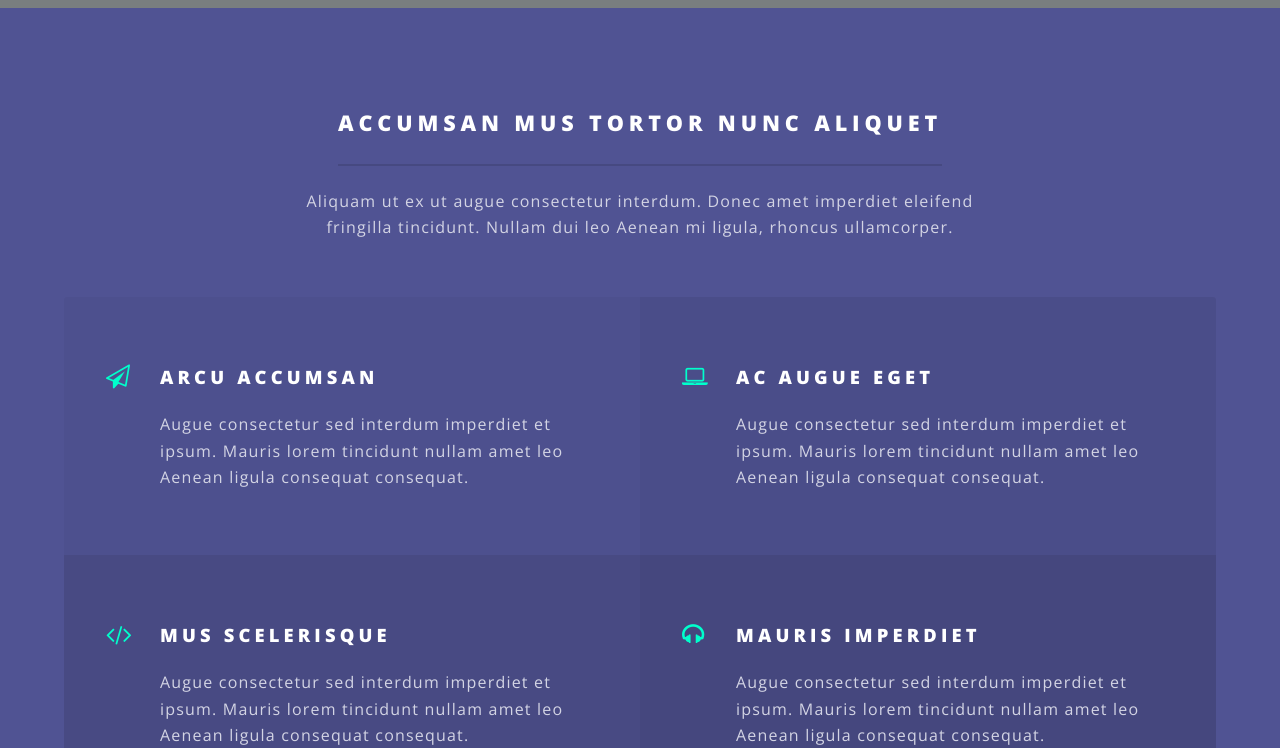
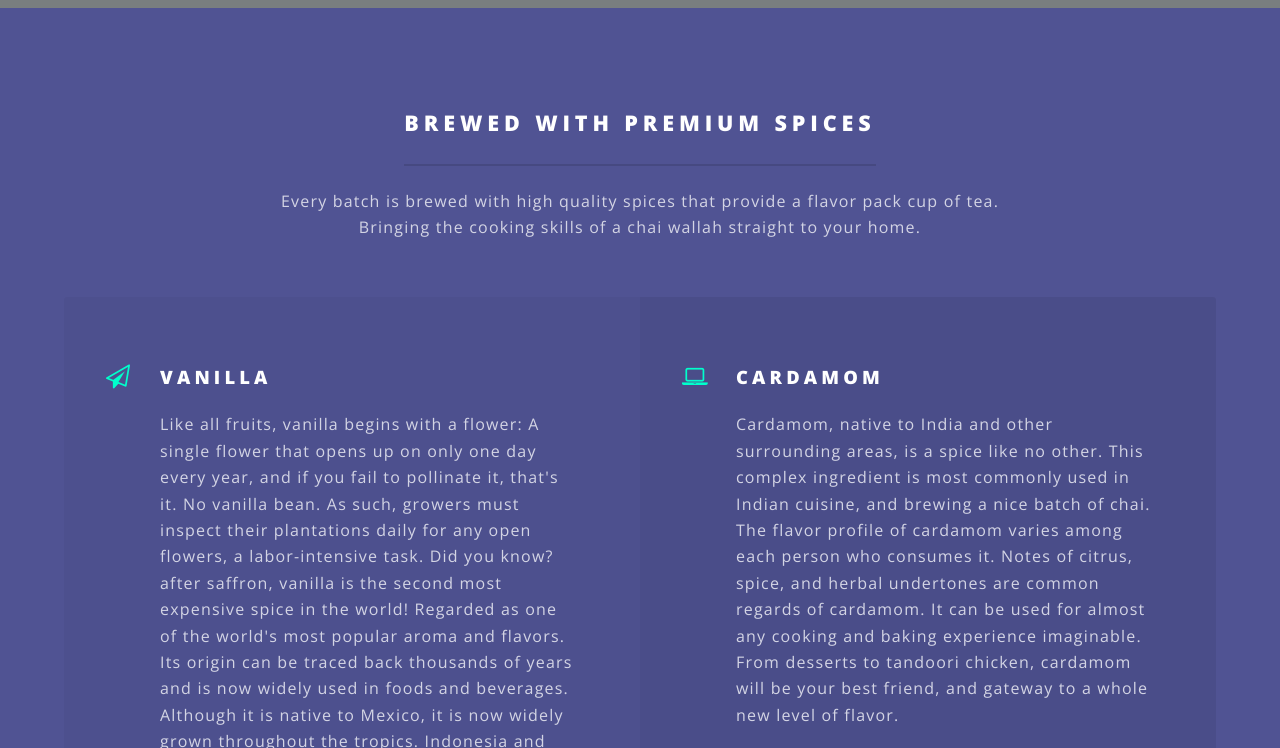
Before and after one commit to the-first-sip-of-chai/the-first-sip-of-chai.github.io, a Jekyll site: the page built from home.html, in a window 1280 px wide and 900 px high, scrolled down 1732 px, cut to the strip 152-900 px from the top of the window. Built offline with Jekyll 4.4.1, drawn with Linux system fonts in a browser that asks for light colours; some of the changed text lies outside the part shown.

Commit message:
home ing content

```diff
--- a/home.html
+++ b/home.html
@@ -4,11 +4,11 @@ layout: landing
 				<!-- Banner -->
 					<section id="banner">
 						<div class="inner">
-							<h2>{{ site.title }}</h2>
+							<h2><img src="images/fsoc-logo.png" width="75%" /></h2>
 							<p>{{ site.description | markdownify }}</p>
-							<ul class="actions">
+							<!-- <ul class="actions">
 								<li><a href="#" class="button special">Activate</a></li>
-							</ul>
+							</ul> -->
 						</div>
 						<a href="#one" class="more scrolly">Learn More</a>
 					</section>
@@ -61,34 +61,40 @@ layout: landing
 					<section id="one" class="wrapper style3 special">
 						<div class="inner">
 							<header class="major">
-								<h2>Accumsan mus tortor nunc aliquet</h2>
-								<p>Aliquam ut ex ut augue consectetur interdum. Donec amet imperdiet eleifend<br />
-								fringilla tincidunt. Nullam dui leo Aenean mi ligula, rhoncus ullamcorper.</p>
+								<h2>Brewed with Premium Spices</h2>
+								<p>Every batch is brewed with high quality spices that provide a flavor pack cup of tea.<br />
+								Bringing the cooking skills of a chai wallah straight to your home.</p>
 							</header>
 							<ul class="features">
 								<li class="icon fa-paper-plane-o">
-									<h3>Arcu accumsan</h3>
-									<p>Augue consectetur sed interdum imperdiet et ipsum. Mauris lorem tincidunt nullam amet leo Aenean ligula consequat consequat.</p>
+									<h3>Vanilla</h3>
+									<p>Like all fruits, vanilla begins with a flower: A single flower that opens up on only one day every year, and if you fail to pollinate it, that's it. No vanilla bean. As such, growers must inspect their plantations daily for any open flowers, a labor-intensive task. Did you know? after saffron, vanilla is the second most expensive spice in the world!
+										Regarded as one of the world's most popular aroma and flavors. Its origin can be traced back thousands of years and is now widely used in foods and beverages. Although it is native to Mexico, it is now widely grown throughout the tropics. Indonesia and Madagascar are the world's largest producers.</p>
 								</li>
 								<li class="icon fa-laptop">
-									<h3>Ac Augue Eget</h3>
-									<p>Augue consectetur sed interdum imperdiet et ipsum. Mauris lorem tincidunt nullam amet leo Aenean ligula consequat consequat.</p>
+									<h3>Cardamom</h3>
+									<p>Cardamom, native to India and other surrounding areas, is a spice like no other. This complex ingredient is most commonly used in Indian cuisine, and brewing a nice batch of chai. The flavor profile of cardamom varies among each person who consumes it. Notes of citrus, spice, and herbal undertones are common regards of cardamom.
+										It can be used for almost any cooking and baking experience imaginable. From desserts to tandoori chicken, cardamom will be your best friend, and gateway to a whole new level of flavor.</p>
 								</li>
 								<li class="icon fa-code">
-									<h3>Mus Scelerisque</h3>
-									<p>Augue consectetur sed interdum imperdiet et ipsum. Mauris lorem tincidunt nullam amet leo Aenean ligula consequat consequat.</p>
+									<h3>Cinnamon</h3>
+									<p>The beauty of cinnamon is its ability to shapeshift into both sweet and savory delights. It is a spice that has both rich history and a familiar place in the homes of everyone. At one point, Cinnamon was so highly esteemed among ancient nations that it was regarded as a gift fit for monarchs and deities. In today’s world, it is one of the most widely used spices.
+										Cinnamon is as flavorful as it is aromatic. Full of complex sweet and spicy undertones, and a wood-like golden brown color, cinnamon can also be used to garnish drinks and goods. The possibilities are endless with this spice.</p>
 								</li>
 								<li class="icon fa-headphones">
-									<h3>Mauris Imperdiet</h3>
-									<p>Augue consectetur sed interdum imperdiet et ipsum. Mauris lorem tincidunt nullam amet leo Aenean ligula consequat consequat.</p>
+									<h3>Cloves</h3>
+									<p>Clove is naturally an evergreen tree that can grow up to 12 m tall, and has large leaves and crimson flowers grouped in terminal clusters. The cloves we are familiar with in day-to-day cooking, are the flowers harvested at 1.5–2.0 cm long, and come to a ball shape at the very end.
+										Cloves have one of the most unique flavors out there. The taste is pungent, strong and sweet with a bitter, astringent undertone. Cloves also have a distinct warm characteristic that can be almost a feeling of heat, and cause a tingling sensation on the tongue.</p>
 								</li>
 								<li class="icon fa-heart-o">
-									<h3>Aenean Primis</h3>
-									<p>Augue consectetur sed interdum imperdiet et ipsum. Mauris lorem tincidunt nullam amet leo Aenean ligula consequat consequat.</p>
+									<h3>Anise</h3>
+									<p>Anise, a very distinct and flavorful spice, was originally cultivated in the Middle East and Egypt, and was brought to Europe for its medicinal benefits. The spice has historically been used as a digestive aid, a menstrual cramp reliever, and an antiseptic.
+										The best flavor association for anise is black licorice and fennel. This characteristic makes the spice a great additive for baking and candy making. It is also a common ingredient in alcohols and liqueurs.</p>
 								</li>
 								<li class="icon fa-flag-o">
-									<h3>Tortor Ut</h3>
-									<p>Augue consectetur sed interdum imperdiet et ipsum. Mauris lorem tincidunt nullam amet leo Aenean ligula consequat consequat.</p>
+									<h3>Ginger</h3>
+									<p>Ginger provides a mildly spicy kick to any dish or drink when used in a large enough quantity. It was originally cultivated in Southeast Asia, and was transported to Europe during the spice trade.
+										Aside from its unique and bold flavor, ginger also has unbelievable health properties. From relieving nausea, improving loss of appetite, motion sickness, and overall aches and pains, consuming ginger daily is a great healthy addition.</p>
 								</li>
 							</ul>
 						</div>
```
